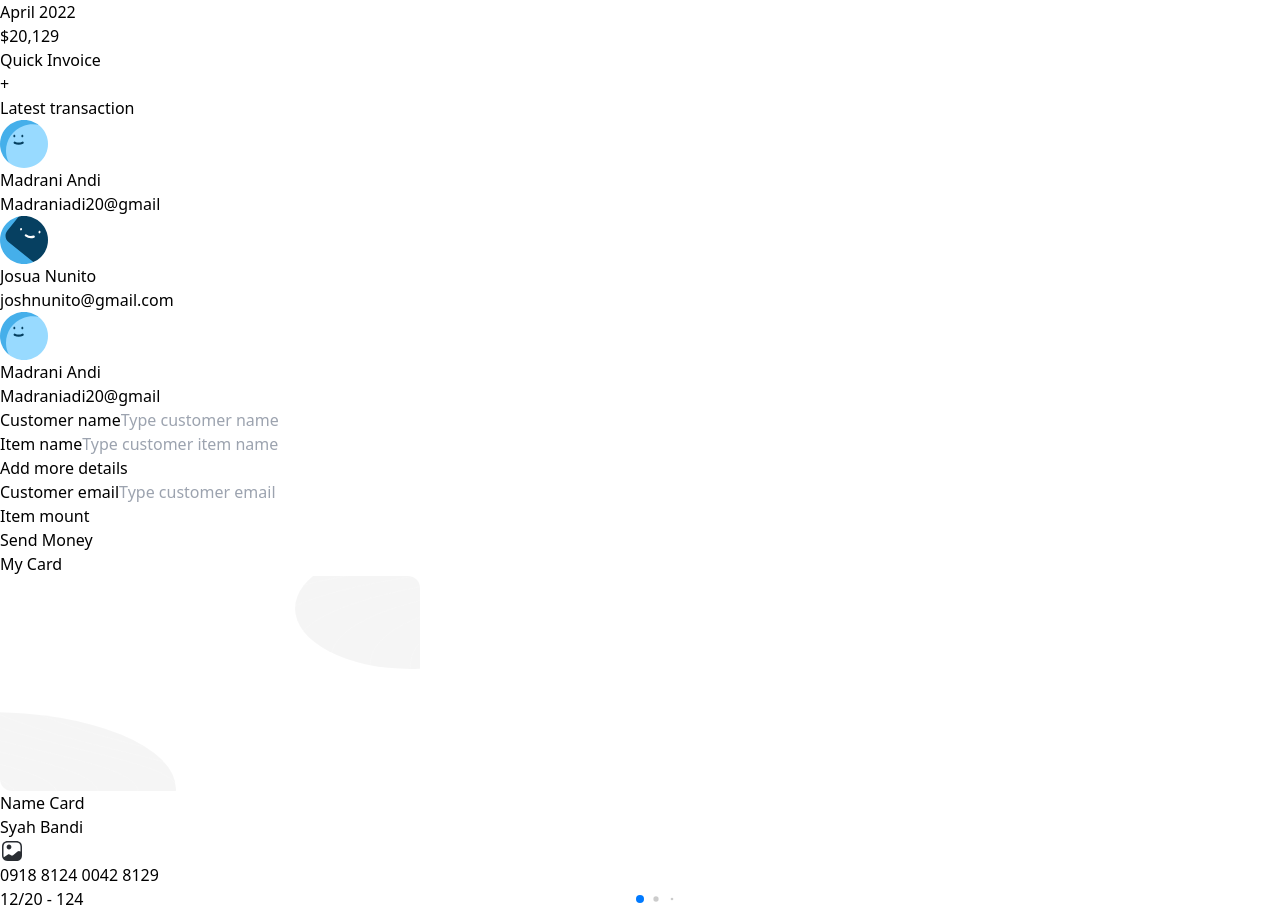
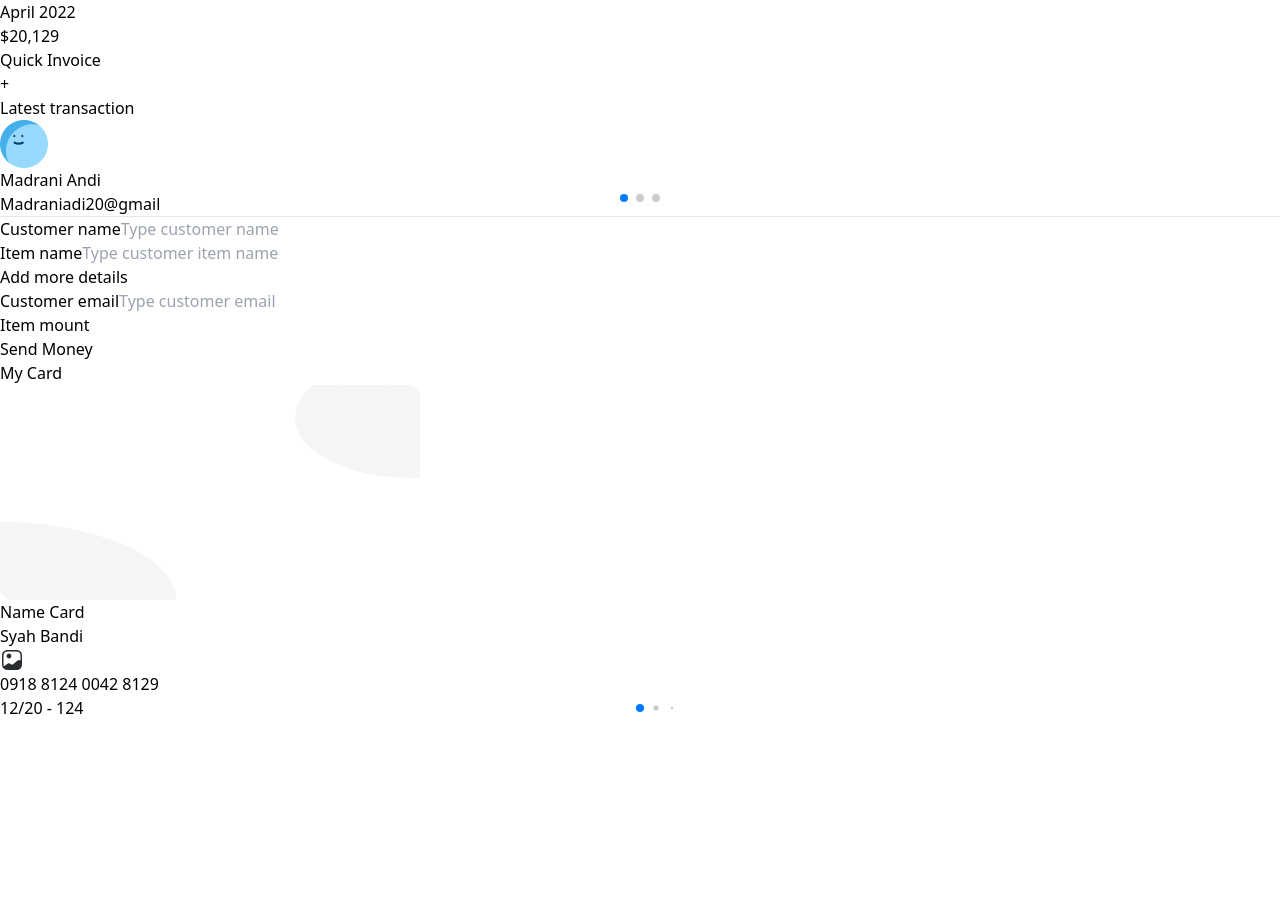
Before and after one commit to mahardhikap/DashboardAdmin, a React (Vite) app: page / in a window 1280 px wide. Shown: the part 1365-2276 px from the top of the page. After the commit the page ends 2085 px from the top, so only its background shows below. Built offline with nearby package versions, Linux system fonts and the light colour scheme.

Commit message:
restyle: quick invoice component

```diff
--- a/src/components/QuickInvoice.jsx
+++ b/src/components/QuickInvoice.jsx
@@ -1,3 +1,9 @@
+import React, { useRef, useState } from 'react';
+import { Swiper, SwiperSlide } from 'swiper/react';
+import 'swiper/css';
+import 'swiper/css/pagination';
+import { Pagination } from 'swiper/modules';
+
 const QuickInvoice = () => {
   return (
     <div className="p-2">
@@ -8,8 +14,19 @@ const QuickInvoice = () => {
         </div>
       </div>
       <div className="text-[#064061]">Latest transaction</div>
-      <div className="flex items-center gap-2 custom-scrollbar overflow-x-auto">
-        <div className="flex items-center gap-3 bg-[#FAFAFA] w-fit p-2 rounded-lg  min-w-[300px]">
+      {/* <div className="flex items-center gap-2"> */}
+        <Swiper
+          slidesPerView={'auto'}
+          centeredSlides={true}
+          spaceBetween={30}
+          pagination={{
+            clickable: true,
+          }}
+          modules={[Pagination]}
+          className="mySwiper"
+        >
+          <SwiperSlide>
+            <div className="flex items-center gap-3 bg-[#FAFAFA] w-fit p-2 rounded-lg w-full cursor-pointer">
               <div>
                 <img src="/avatar1.svg" />
               </div>
@@ -18,7 +35,9 @@ const QuickInvoice = () => {
                 <div className="font-small text-xs">Madraniadi20@gmail</div>
               </div>
             </div>
-        <div className="flex items-center gap-3 bg-[#FAFAFA] w-fit p-2 rounded-lg  min-w-[300px]">
+          </SwiperSlide>
+          <SwiperSlide>
+            <div className="flex items-center gap-3 bg-[#FAFAFA] w-fit p-2 rounded-lg w-full cursor-pointer">
               <div>
                 <img src="/avatar2.svg" className="w-[50px]" />
               </div>
@@ -27,7 +46,9 @@ const QuickInvoice = () => {
                 <div className="font-small text-xs">joshnunito@gmail.com</div>
               </div>
             </div>
-        <div className="flex items-center gap-3 bg-[#FAFAFA] w-fit p-2 rounded-lg  min-w-[300px]">
+          </SwiperSlide>
+          <SwiperSlide>
+            <div className="flex items-center gap-3 bg-[#FAFAFA] w-fit p-2 rounded-lg w-full cursor-pointer">
               <div>
                 <img src="/avatar1.svg" />
               </div>
@@ -36,18 +57,25 @@ const QuickInvoice = () => {
                 <div className="font-small text-xs">Madraniadi20@gmail</div>
               </div>
             </div>
-      </div>
+          </SwiperSlide>
+        </Swiper>
+      {/* </div> */}
+      <hr className='my-5 border'/>
       <div className="grid grid-cols-2">
         <div className="ps-2 pe-1">
           <div className="my-2">
-            <label htmlFor="" className="text-[#064061]">Customer name</label>
+            <label htmlFor="" className="text-[#064061]">
+              Customer name
+            </label>
             <input
               placeholder="Type customer name"
               className="p-3 w-full rounded-lg bg-[#FAFAFA]"
             />
           </div>
           <div className="my-2">
-            <label htmlFor="" className="text-[#064061]">Item name</label>
+            <label htmlFor="" className="text-[#064061]">
+              Item name
+            </label>
             <input
               placeholder="Type customer item name"
               className="p-3 w-full rounded-lg bg-[#FAFAFA]"
@@ -58,14 +86,18 @@ const QuickInvoice = () => {
         </div>
         <div className="ps-1 pe-2">
           <div className="my-2">
-            <label htmlFor="" className="text-[#064061]">Customer email</label>
+            <label htmlFor="" className="text-[#064061]">
+              Customer email
+            </label>
             <input
               placeholder="Type customer email"
               className="p-3 w-full rounded-lg bg-[#FAFAFA]"
             />
           </div>
           <div className="my-2">
-            <label htmlFor="" className="text-[#064061]">Item mount</label>
+            <label htmlFor="" className="text-[#064061]">
+              Item mount
+            </label>
             <input className="p-3 w-full rounded-lg bg-[#FAFAFA]" />
           </div>
           <button className="p-3 text-center bg-[#4EB7F2] rounded-lg font-medium text-white w-full">
```
Lines whose indentation alone changed are shown as unchanged.
